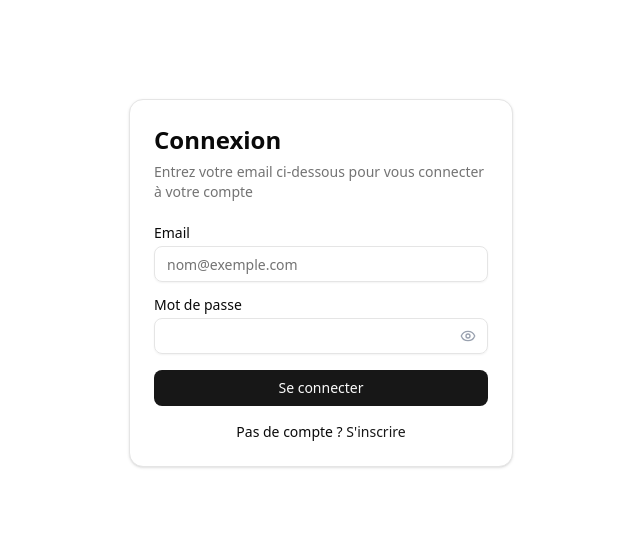
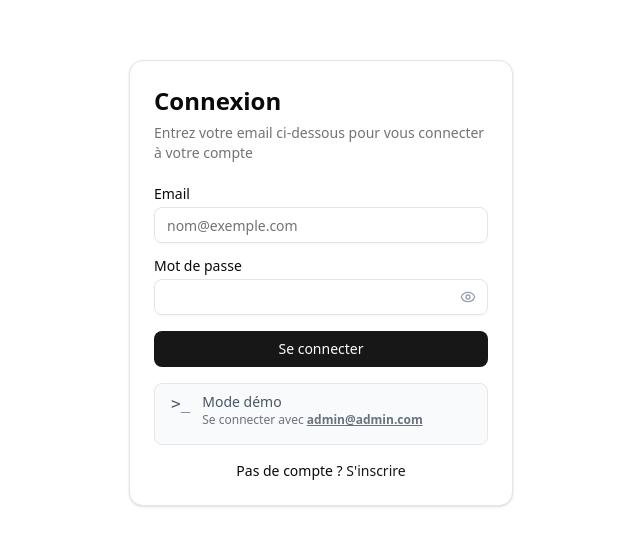
Before and after one commit to Fredlarose07/authentification, a React (Vite) app in the folder front/: page /login in a window 1280 px wide. Shown: the part 117-662 px from the top of the page, without its empty margins (319-959 px from the left). Built offline with nearby package versions, Linux system fonts and the light colour scheme; no server answers.

Commit message:
Mode demo

```diff
--- a/front/src/pages/auth/LoginPage.tsx
+++ b/front/src/pages/auth/LoginPage.tsx
@@ -49,6 +49,25 @@ export default function LoginPage() {
       navigate('/home')
     } catch (error: any) {
       const errorMessage = error.response?.data?.message || 'Une erreur est survenue'
+      setError(errorMessage)
+    } finally {
+      setIsLoading(false)
+    }
+  }
+
+  const loginDemo = async () => {
+    setIsLoading(true)
+    setError('')
+
+    try {
+      const user = await authService.login({
+        email: 'admin@admin.com',
+        password: 'Admin123'
+      })
+      login(user)
+      navigate('/home')
+    } catch (error: any) {
+      const errorMessage = error.response?.data?.message || 'Erreur de connexion démo'
       setError(errorMessage)
     } finally {
       setIsLoading(false)
@@ -113,6 +132,22 @@ export default function LoginPage() {
               </Button>
             </div>
           </form>
+
+          {/* Mode démo */}
+          <div
+            className="mt-4 pl-4 p-2 flex gap-3 bg-gray-50 border border-gray-200 rounded-md cursor-pointer hover:bg-gray-100 transition-colors"
+            onClick={loginDemo}
+          >
+            <span className="font-mono text-gray-600">&gt;_</span>
+
+            <div className="text-sm text-gray-600">
+              <div className="font-medium">Mode démo</div>
+              <p className="text-xs text-gray-500 mb-2 ">
+                Se connecter avec <span className="font-bold underline">admin@admin.com</span>
+              </p>
+            </div>
+          </div>
+
           <div className="mt-4 text-center text-sm">
             Pas de compte ?{" "}
             <Link to="/register" className="text-primary underline-offset-4 hover:underline">
```
